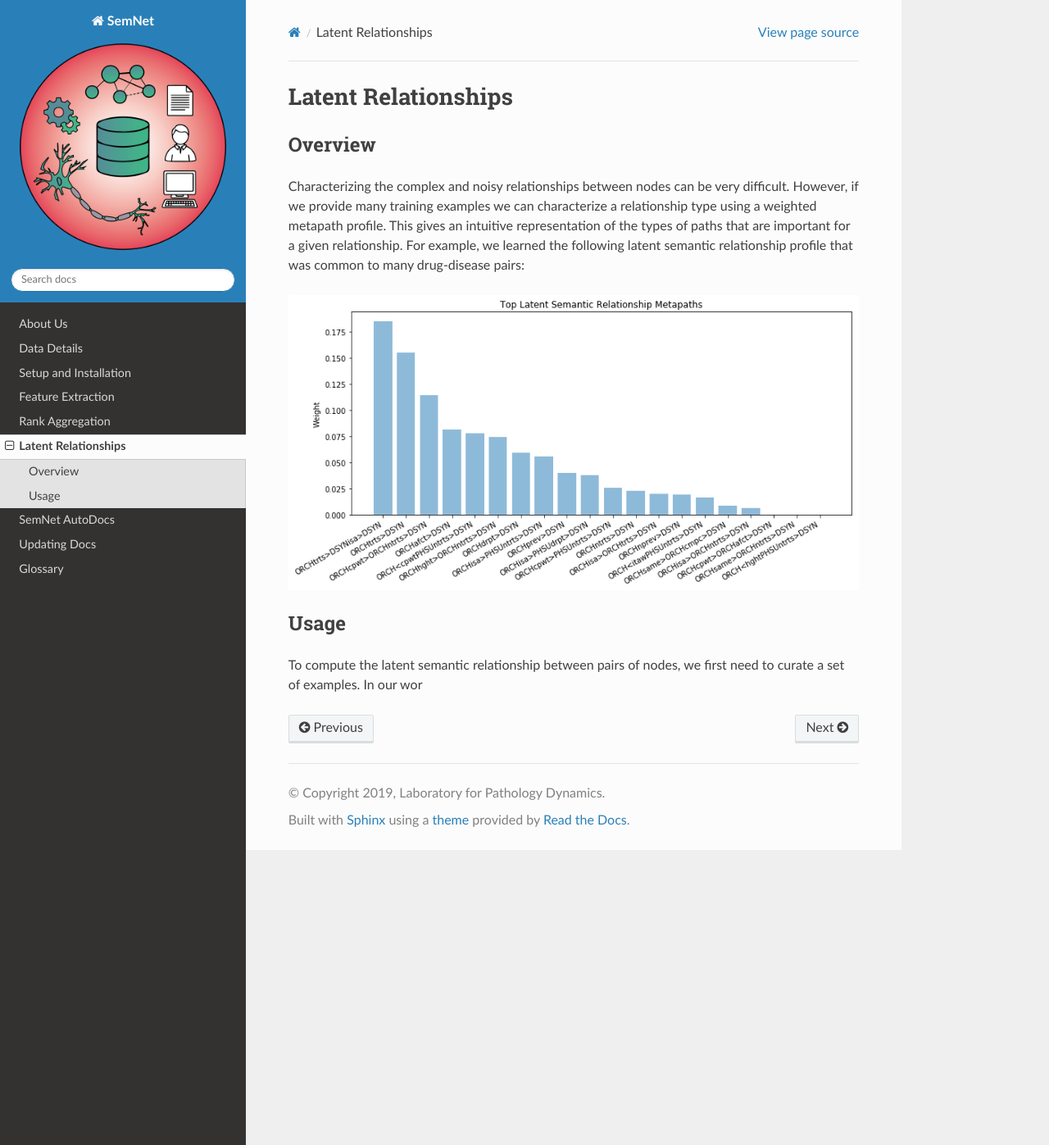
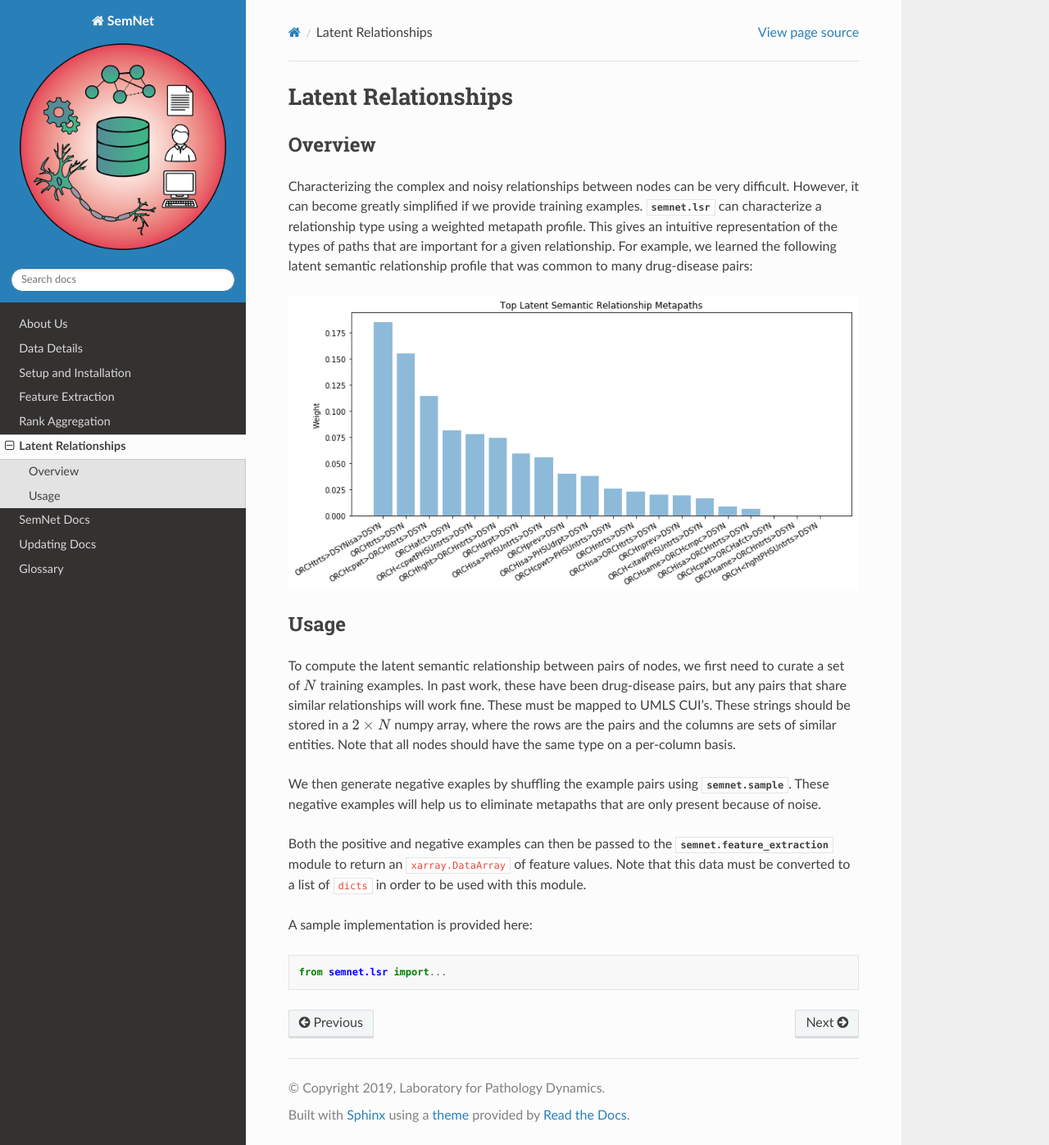
Before and after one commit to sallegri3/semnet-2, a Sphinx documentation site: the page built from docs/source/latent.rst, in a window 1280 px wide and 1397 px high. Shown: the whole window at 82% size. Built offline with Sphinx 7.4.7 and the Read the Docs theme 2.0.0, drawn with Linux system fonts in a browser that asks for light colours.

Commit message:
updating lsr docs

```diff
--- a/docs/source/apidoc/modules.rst
+++ b/docs/source/apidoc/modules.rst
@@ -1,5 +1,5 @@
-SemNet AutoDocs
-===============
+SemNet Docs
+===========
 
 .. toctree::
    :maxdepth: 4
--- a/docs/source/latent.rst
+++ b/docs/source/latent.rst
@@ -4,11 +4,21 @@ Latent Relationships
 Overview
 --------
 
-Characterizing the complex and noisy relationships between nodes can be very difficult. However, if we provide many training examples we can characterize a relationship type using a weighted metapath profile. This gives an intuitive representation of the types of paths that are important for a given relationship. For example, we learned the following latent semantic relationship profile that was common to many drug-disease pairs:
+Characterizing the complex and noisy relationships between nodes can be very difficult. However, it can become greatly simplified if we provide training examples. :mod:`semnet.lsr` can characterize a relationship type using a weighted metapath profile. This gives an intuitive representation of the types of paths that are important for a given relationship. For example, we learned the following latent semantic relationship profile that was common to many drug-disease pairs:
 
 .. image:: _static/dwpc_lsr_dd_pairs.png
 
 Usage
 -----
 
-To compute the latent semantic relationship between pairs of nodes, we first need to curate a set of examples. In our wor
+To compute the latent semantic relationship between pairs of nodes, we first need to curate a set of :math:`N` training examples. In past work, these have been drug-disease pairs, but any pairs that share similar relationships will work fine. These must be mapped to UMLS CUI's. These strings should be stored in a :math:`2\times N` numpy array, where the rows are the pairs and the columns are sets of similar entities. Note that all nodes should have the same type on a per-column basis.
+
+We then generate negative exaples by shuffling the example pairs using :mod:`semnet.sample`. These negative examples will help us to eliminate metapaths that are only present because of noise.
+
+Both the positive and negative examples can then be passed to the :mod:`semnet.feature_extraction` module to return an ``xarray.DataArray`` of feature values. Note that this data must be converted to a list of ``dicts`` in order to be used with this module.
+
+A sample implementation is provided here:
+
+.. code-block:: python
+
+    from semnet.lsr import...
```
Also changed, not shown: 1 other file.
